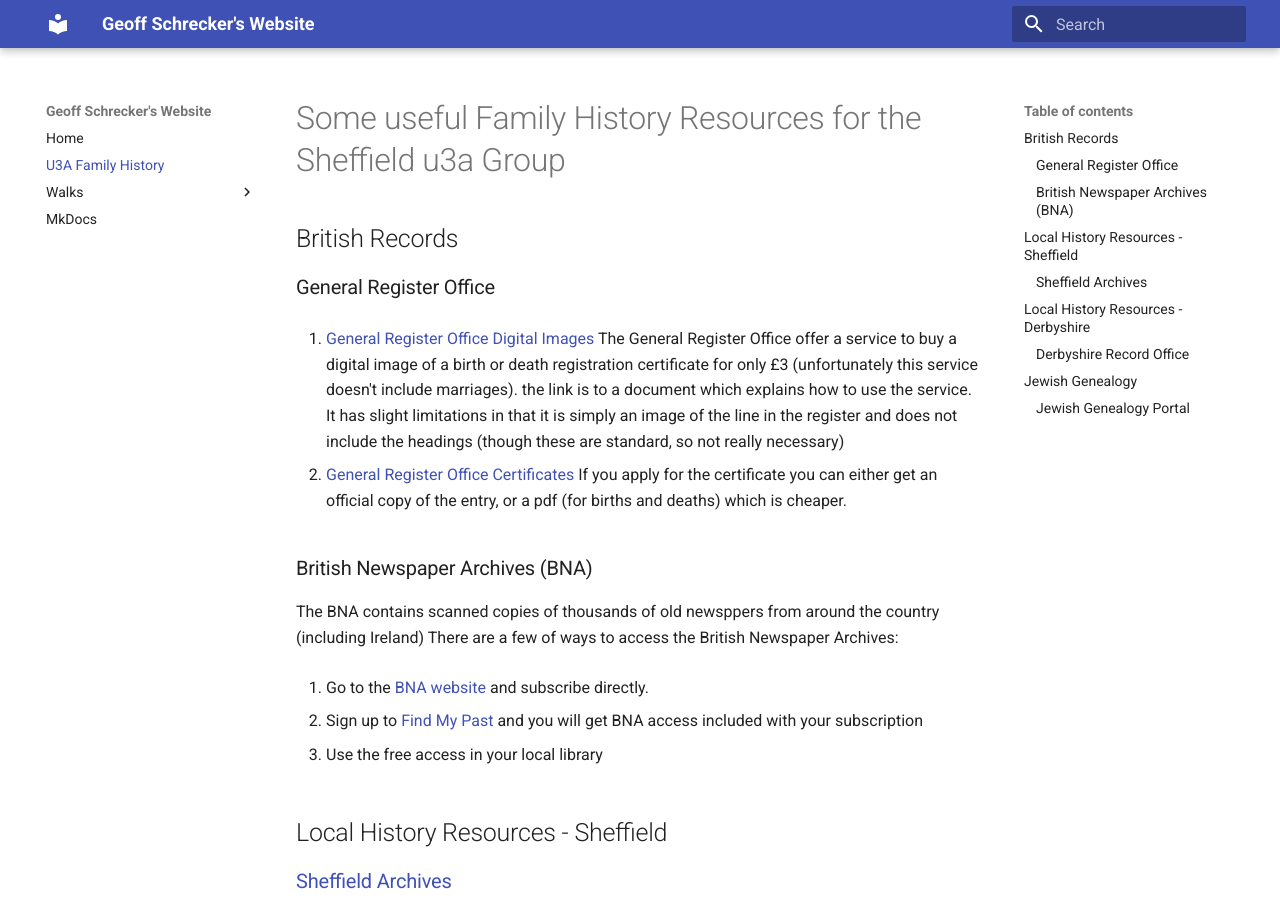
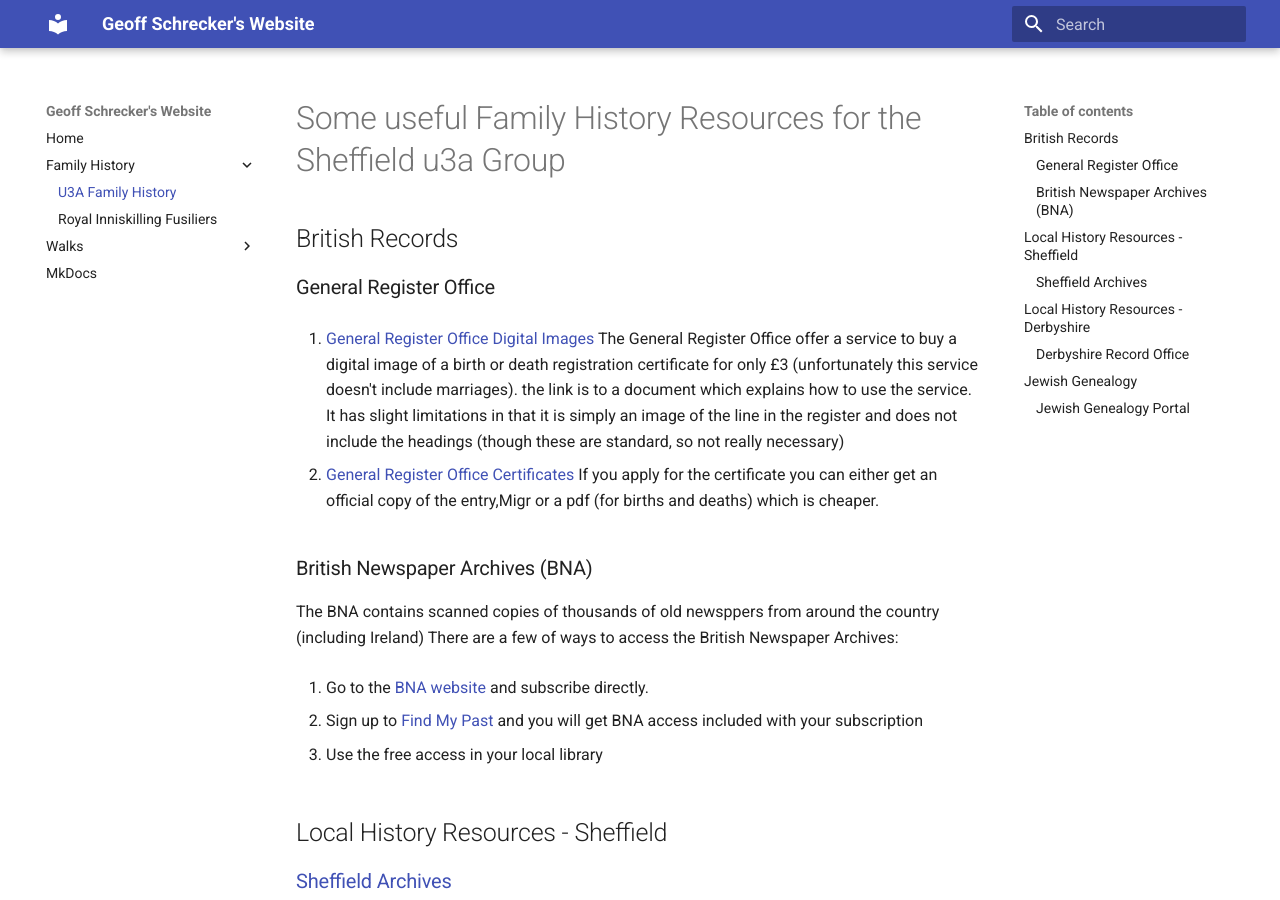
Before and after one commit to GeoffSchrecker/geoffschrecker, an MkDocs documentation site: the page built from docs/family_history.md, in a window 1280 px wide and 900 px high. Built offline with MkDocs 1.6.1 and Material for MkDocs 9.7.7, drawn with Linux system fonts in a browser that asks for light colours.

Commit message:
Add Inniskillings Page

```diff
--- a/docs/family_history.md
+++ b/docs/family_history.md
@@ -8,7 +8,7 @@
 The General Register Office offer a service to buy a digital image of a birth or death registration certificate for only £3 (unfortunately this service doesn't include marriages). the link is to a document which explains how to use the service. It has slight limitations in that it is simply an image of the line in the register and does not include the headings (though these are standard, so not really necessary)
 
 2. [General Register Office Certificates](https://www.gro.gov.uk/gro/content/certificates/login.asp)
-If you apply for the certificate you can either get an official copy of the entry, or a pdf (for births and deaths) which is cheaper.
+If you apply for the certificate you can either get an official copy of the entry,Migr or a pdf (for births and deaths) which is cheaper.
 
 ###British Newspaper Archives (BNA)
 The BNA contains scanned copies of thousands of old newsppers from around the country (including Ireland)
--- a/mkdocs.yml
+++ b/mkdocs.yml
@@ -3,7 +3,9 @@
   name: material
 nav:
   - Home: index.md
-  - U3A Family History: family_history.md
+  - Family History:
+      - U3A Family History: family_history.md
+      - Royal Inniskilling Fusiliers: Iniskillings.md
   - Walks:
       - Grindleford to Froggatt Loop: Grindleford1.md
   - MkDocs: mkdocs.md
```
Also changed, not shown: docs/Iniskillings.md (added, +5 -0 lines).
